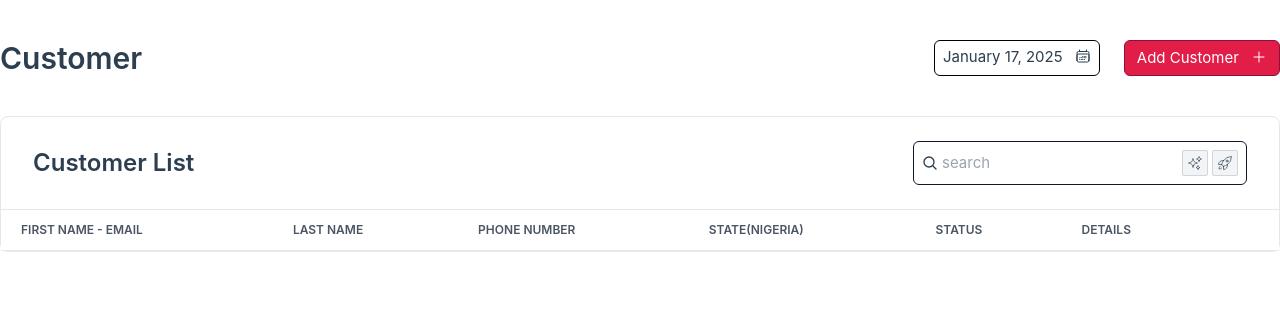
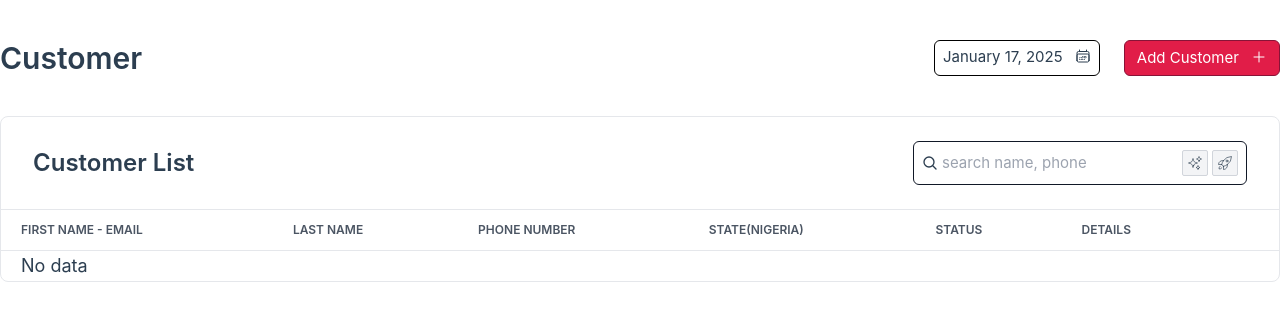
Before and after one commit to kelvinsekx/sycamore-assessment, a Vue app: page / in a window 1280 px wide. Shown: the top 320 px of the page. Built offline with nearby package versions, Linux system fonts and the light colour scheme; the HTML template or start-up script is replaced by a standard one.

Commit message:
complete all basic features

```diff
--- a/src/App.vue
+++ b/src/App.vue
@@ -21,9 +21,8 @@ const customersStore = useCustomerStore()
 
 // modal
 const toggleModal = () => (showModal.value = !showModal.value)
-const toggleUpdateModal = (index) => {
+const toggleUpdateModal = () => {
   showUpdateModal.value = !showUpdateModal.value
-  activeTableDataIndex.value = index
 }
 const toggleOtherActions = (index) => {
   if (activeTableDataIndex.value == index) {
@@ -272,6 +271,15 @@ const togglePromptBeforeDeleteModal = (index) => {
               </td>
             </tr>
           </template>
+          <template
+            v-if="
+              customersStore.customers.length < 1 || customersStore.filteredCustomers.length < 1
+            "
+          >
+            <tr>
+              <td class="text-left pl-5 text-lg">No data</td>
+            </tr>
+          </template>
         </tbody>
       </table>
     </div>
--- a/src/components/Modals/UpdateExistingCustomer.vue
+++ b/src/components/Modals/UpdateExistingCustomer.vue
@@ -51,6 +51,11 @@ watch(
   },
   { immediate: true }, // Run immediately on component mount
 )
+
+const handleSubmit = function () {
+  customersStore.updateCustomer(props.index, { ...form })
+  props.toggleModal()
+}
 </script>
 
 <template>
@@ -104,7 +109,7 @@ watch(
         type="submit"
         class="bg-green-100 text-green-700 px-3 py-1 rounded-sm border border-green-700"
       >
-        Submit
+        Update
       </button>
     </form>
   </CardModalComponent>
--- a/src/components/SearchComponent.vue
+++ b/src/components/SearchComponent.vue
@@ -38,7 +38,7 @@ const customersStore = useCustomerStore()
       v-model="search"
       name=""
       class="border-0 outline-none"
-      placeholder="search"
+      placeholder="search name, phone"
       @input="customersStore.setSearchQuery(search)"
     />
     <!-- decorative icons on inputs -->
```
